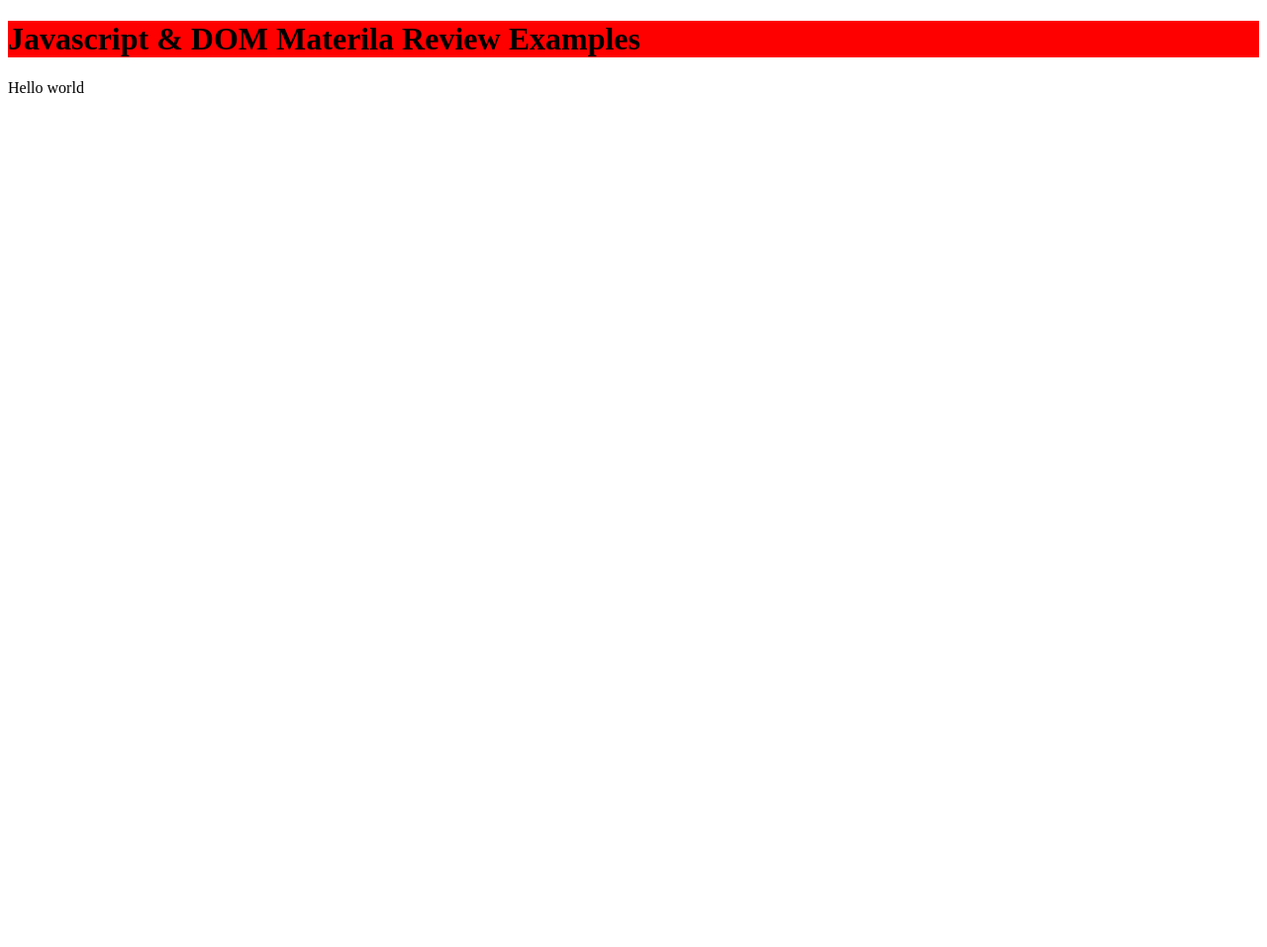
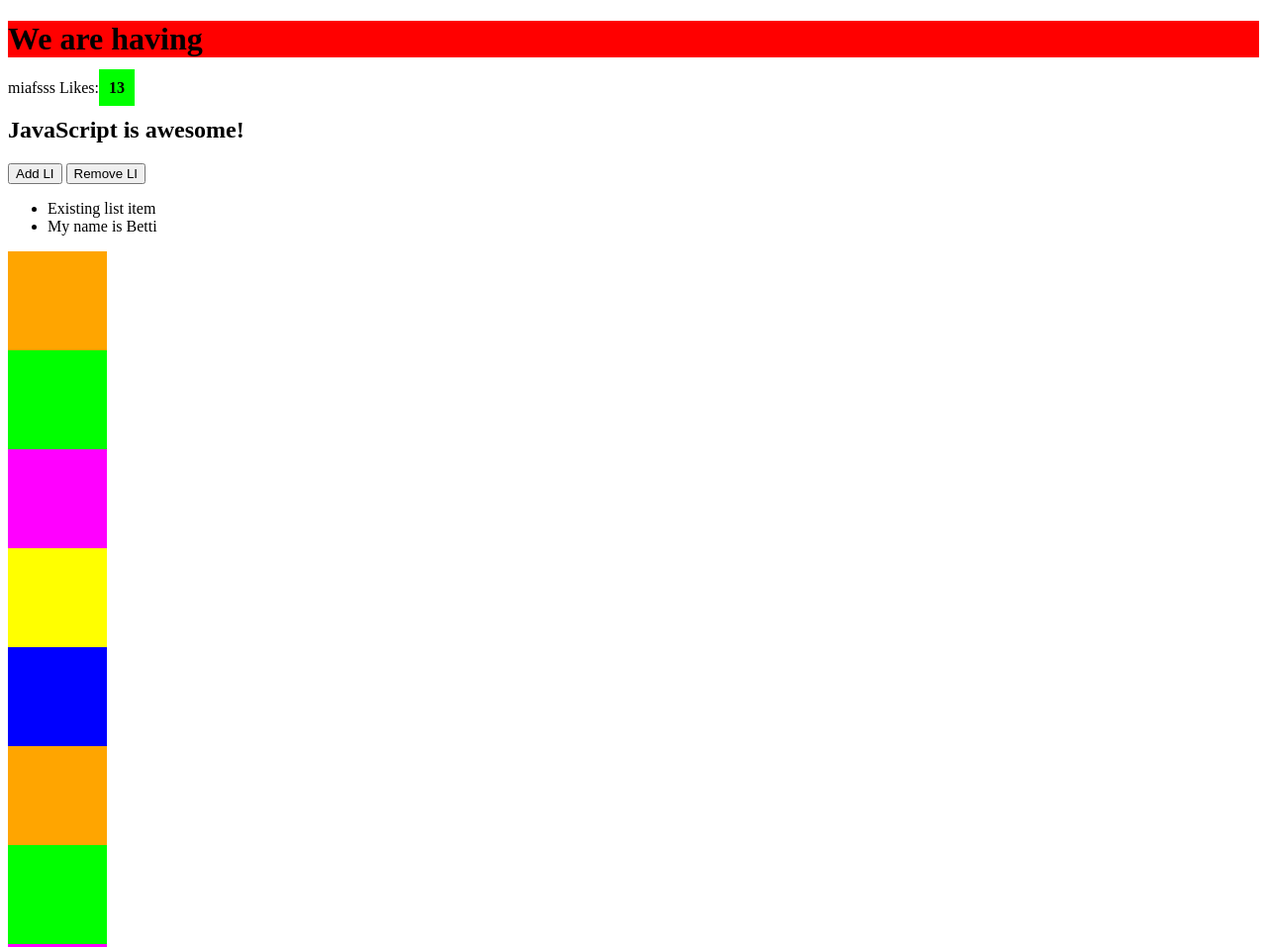
Before and after one commit to beccso/sah-java-elo, a plain HTML site: page index.html in a window 1280 px wide. Shown: the top 957 px of the page at 99% size. Before the commit the page ends 800 px from the top, so only its background shows below. Drawn offline with nearby package versions, Linux system fonts and the light colour scheme.

Commit message:
csak folytattuk semmi extra

```diff
--- a/index.html
+++ b/index.html
@@ -8,7 +8,16 @@
 </head>
 <body>
     <h1>Javascript & DOM Materila Review Examples</h1>
-    <p>Hello world</p>
+    <p>Hello world Likes: <span>13</span></p>
+    <h2>JavaScript is awesome!</h2>
+    <button id="add-button">Add LI</button>
+    <button id="remove-button">Remove LI</button>
+    <ul>
+        <li>Existing list item</li>
+    </ul>
+
+    <div id="box-container"></div>
+    <script src="https://code.jquery.com/jquery-3.5.0.min.js"></script>
     <script src="script.js"></script>
 </body>
 </html>
--- a/script.js
+++ b/script.js
@@ -2,6 +2,81 @@ let name = 'Betti';
 
 console.log(name + "'s apples")
 console.log('Hello Word!')
+
+$('h1').text('We are having')
+$('p').html('miafsss Likes:<strong>13</strong>')
+
+$('strong').css('background', 'lime');
+$('strong').css('padding', '10px');
+
+let color ='blue'
+
+$('h2').toggleClass('pcolor');
+
+$('ul').append('<li>My name is ' + name + '</li>');
+$('ul').append('<li id="special-list-item">My removable name is ' + name + '</li>');
+
+ $('#special-list-item').remove();
+
+ let addButtonHandler = ()=> {
+     if($('li').length < 5){
+    $('ul').append('<li>My name is ' + name + '</li>');
+   }
+ };
+
+ function addButtonHandler2(){
+     if($('li').length <5) {
+         $('ul').append('<li>My name is ' + name +'</li>');
+     }
+ };
+
+ $('#add-button').click(addButtonHandler);
+ $('#remove-button').click(()=> {
+    $('li:last-child').remove();
+ })
+
+ let age = 27;
+
+ console.log('Starting the if')
+
+ if(age >= 18){
+   console.log('Not old enough to drink')
+ } else{
+   console. log('Old enough to drink')
+ }
+ console.log('this is after the if')
+
+
+ let colors = ['orange', 'lime', 'magenta', 'yellow', 'blue'];
+
+
+$('#box-container').append('<div class="box"></div>');
+$('.box:last-child').css('background', colors[0]);
+$('#box-container').append('<div class="box"></div>');
+$('.box:last-child').css('background', colors[1]);
+$('#box-container').append('<div class="box"></div>');
+$('.box:last-child').css('background', colors[2]);
+$('#box-container').append('<div class="box"></div>');
+$('.box:last-child').css('background', colors[3]);
+$('#box-container').append('<div class="box"></div>');
+$('.box:last-child').css('background', colors[4]);
+
+
+// LOOP DOLOG
+
+colors.push('purple', 'black');
+
+colors.forEach((color)=> {
+    $('#box-container').append('<div class="box"></div>');
+    $('.box:last-child').css('background', color);
+});
+
+// for loopra példa
+for(let i = 0; i < 50; i++){
+    console.log(i);
+}
+
+
 // This is a JavaScript comment
 
 /*
--- a/style.css
+++ b/style.css
@@ -1,3 +1,8 @@
 h1{
     background: red;
 }
+
+.box{
+    width: 100px;
+    height: 100px;
+}
```
